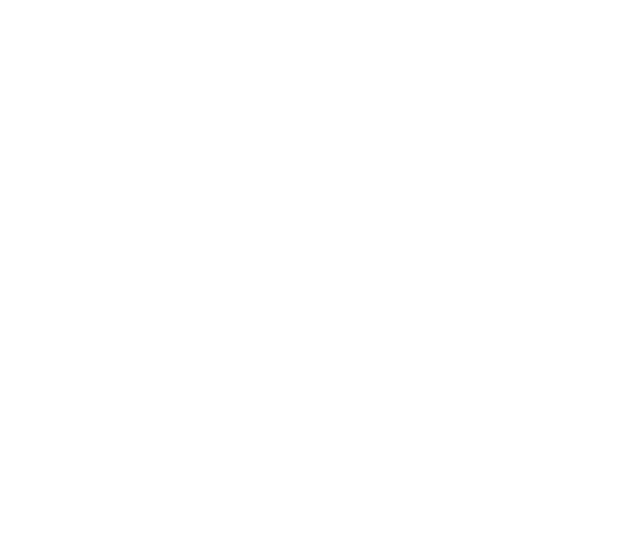
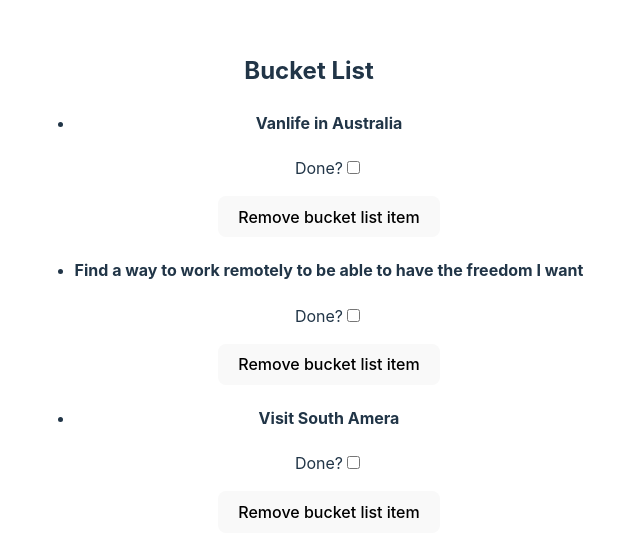
Before and after one commit to Medieinstitutet/the-todos-jennikaelisson, a React (Vite) app: page / in a window 1280 px wide. Shown: the part 109-666 px from the top of the page, without its empty margins (331-971 px from the left). Built offline with nearby package versions, Linux system fonts and the light colour scheme.

Commit message:
hard coded list items & ability to remove items

```diff
--- a/src/components/BucketList.tsx
+++ b/src/components/BucketList.tsx
@@ -1,3 +1,36 @@
+import { useState } from "react"
+import { BucketItem } from "../models/BucketItem";
+
 export const BucketList = () => {
-    return <></>
+    const [task, setTask] = useState<BucketItem[]>([
+        new BucketItem('Vanlife in Australia', false),
+        new BucketItem('Find a way to work remotely to be able to have the freedom I want', false),
+        new BucketItem('Visit South Amera', false)
+    ]);
+
+    const handleTick = () => {
+
+    }
+
+    const removeBucketItem = (bucketActivity: string) => {
+        setTask(task.filter((bucketItem) => bucketItem.bucketActivity !== bucketActivity))
+    }
+    return (
+        <>
+        <h2>Bucket List</h2>
+        <ul>
+            {task.map((bucketItem) => {
+                return (
+                    <li>
+                        <h4>{bucketItem.bucketActivity}</h4>
+                        <p>Done?<input type="checkbox" checked={bucketItem.isDone} onChange={handleTick}/></p>
+                        <button onClick={() => removeBucketItem(bucketItem.bucketActivity)}>Remove bucket list item</button>
+                    </li>
+                )
+            })}
+
+
+        </ul>
+        </>
+    )
 }
```
